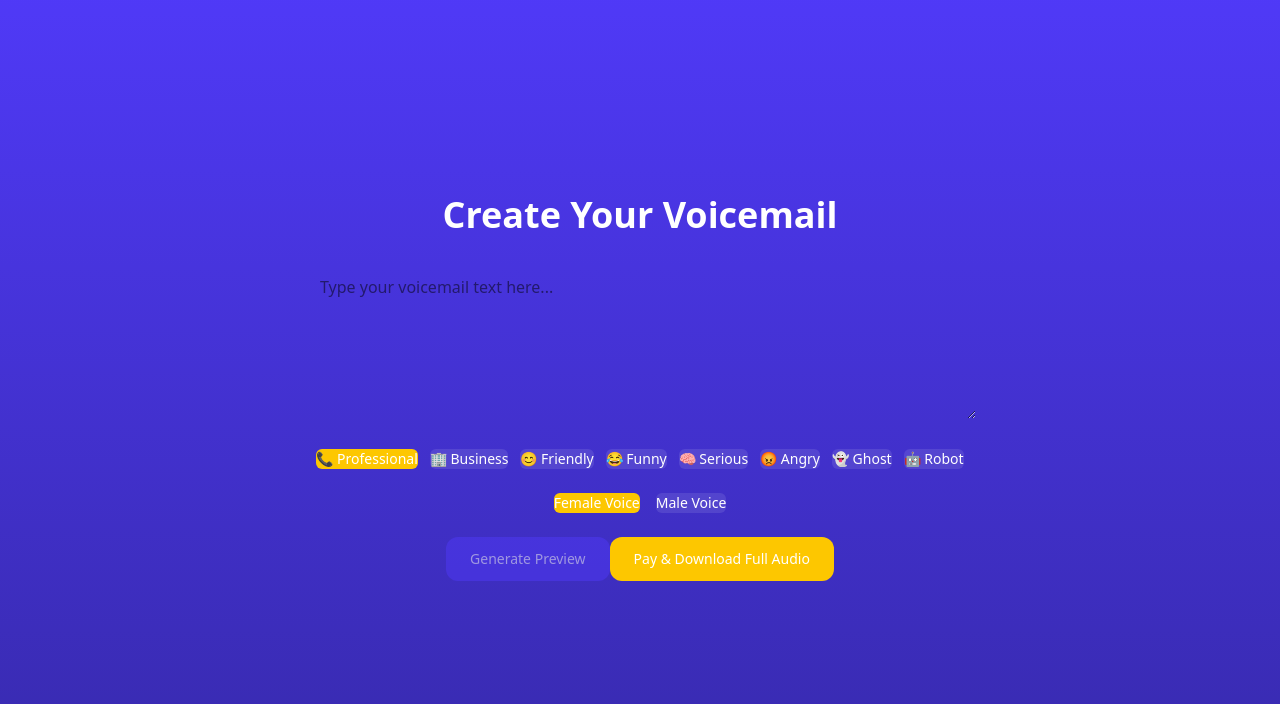
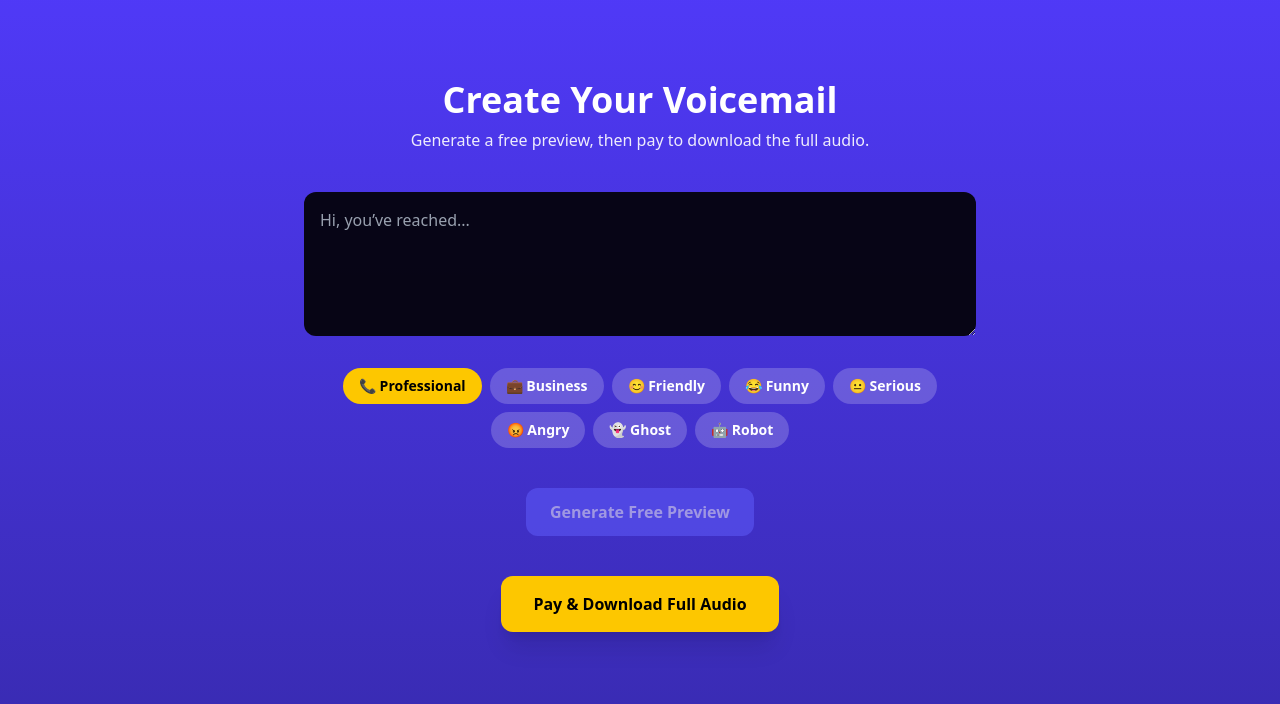
Before and after one commit to luckyone0701/voicemail-genie, a Next.js app: page /create in a window 1280 px wide. Shown: the top 704 px of the page. Built offline with nearby package versions, Linux system fonts and the light colour scheme.

Commit message:
Fix create page layout, tones, pay button, textarea

```diff
--- a/app/create/page.tsx
+++ b/app/create/page.tsx
@@ -1,114 +1,107 @@
 "use client";
 
 import { useState } from "react";
-import { Button } from "@/components/ui/button";
 
 const TONES = [
   { id: "professional", label: "📞 Professional" },
-  { id: "business", label: "🏢 Business" },
+  { id: "business", label: "💼 Business" },
   { id: "friendly", label: "😊 Friendly" },
   { id: "funny", label: "😂 Funny" },
-  { id: "serious", label: "🧠 Serious" },
+  { id: "serious", label: "😐 Serious" },
   { id: "angry", label: "😡 Angry" },
   { id: "ghost", label: "👻 Ghost" },
   { id: "robot", label: "🤖 Robot" },
 ];
 
-type ToneId = (typeof TONES)[number]["id"];
-type Voice = "female" | "male";
-
 export default function CreatePage() {
   const [text, setText] = useState("");
-  const [tone, setTone] = useState<ToneId>("professional");
-  const [voice, setVoice] = useState<Voice>("female");
-  const [audio, setAudio] = useState<string | null>(null);
+  const [tone, setTone] = useState("professional");
+  const [audioUrl, setAudioUrl] = useState<string | null>(null);
   const [loading, setLoading] = useState(false);
 
   async function generatePreview() {
     setLoading(true);
-    setAudio(null);
+    setAudioUrl(null);
 
+    try {
       const res = await fetch("/api/preview", {
         method: "POST",
         headers: { "Content-Type": "application/json" },
-      body: JSON.stringify({ text, tone, voice }),
+        body: JSON.stringify({ text, tone }),
       });
 
       const data = await res.json();
-    setAudio(data.audio ?? null);
+      if (data.audio) setAudioUrl(data.audio);
+    } catch (e) {
+      console.error("Preview failed", e);
+    } finally {
       setLoading(false);
+    }
+  }
+
+  async function goToCheckout() {
+    const res = await fetch("/api/checkout", { method: "POST" });
+    const data = await res.json();
+    window.location.href = data.url;
   }
 
   return (
-    <div className="min-h-screen bg-gradient-to-b from-indigo-600 to-indigo-800 text-white flex items-center justify-center p-6">
-      <div className="w-full max-w-2xl space-y-6 text-center">
-        <h1 className="text-4xl font-extrabold">Create Your Voicemail</h1>
+    <div className="min-h-screen bg-gradient-to-b from-indigo-600 to-indigo-800 text-white flex flex-col items-center px-6">
+      <h1 className="text-4xl font-extrabold mt-20 mb-2">
+        Create Your Voicemail
+      </h1>
+      <p className="opacity-90 mb-10 text-center">
+        Generate a free preview, then pay to download the full audio.
+      </p>
 
+      {/* Text Area */}
       <textarea
         value={text}
         onChange={(e) => setText(e.target.value)}
-          placeholder="Type your voicemail text here..."
-          className="w-full h-40 p-4 rounded-xl text-black"
+        placeholder="Hi, you’ve reached..."
+        className="w-full max-w-2xl h-36 p-4 rounded-xl text-black bg-black/90 placeholder-gray-400 focus:outline-none focus:ring-2 focus:ring-yellow-400"
       />
 
-        {/* Tone buttons */}
-        <div className="flex flex-wrap justify-center gap-3">
+      {/* Tone Buttons */}
+      <div className="flex flex-wrap justify-center gap-2 mt-8 max-w-2xl">
         {TONES.map((t) => (
-            <Button
+          <button
             key={t.id}
             onClick={() => setTone(t.id)}
-              className={
+            className={`px-4 py-2 rounded-full text-sm font-semibold transition ${
               tone === t.id
                 ? "bg-yellow-400 text-black"
-                  : "bg-white/10"
-              }
+                : "bg-white/20 hover:bg-white/30"
+            }`}
           >
             {t.label}
-            </Button>
+          </button>
         ))}
       </div>
 
-        {/* Voice selector */}
-        <div className="flex justify-center gap-4">
-          <Button
-            onClick={() => setVoice("female")}
-            className={voice === "female" ? "bg-yellow-400 text-black" : "bg-white/10"}
-          >
-            Female Voice
-          </Button>
-          <Button
-            onClick={() => setVoice("male")}
-            className={voice === "male" ? "bg-yellow-400 text-black" : "bg-white/10"}
-          >
-            Male Voice
-          </Button>
-        </div>
-
-        <Button
+      {/* Preview Button */}
+      <button
         onClick={generatePreview}
         disabled={loading || text.length < 5}
-          className="bg-green-500 text-black font-bold px-6 py-3 rounded-xl"
+        className="mt-10 bg-indigo-500 hover:bg-indigo-400 disabled:opacity-50 px-6 py-3 rounded-xl font-semibold"
       >
-          {loading ? "Generating..." : "Generate Preview"}
-        </Button>
+        {loading ? "Generating…" : "Generate Free Preview"}
+      </button>
 
-        {audio && (
-          <audio controls className="w-full mt-4">
-            <source src={audio} type="audio/mp3" />
+      {/* Audio Player */}
+      {audioUrl && (
+        <audio controls className="mt-6">
+          <source src={audioUrl} type="audio/mpeg" />
         </audio>
       )}
 
-        <Button
-          onClick={async () => {
-            const res = await fetch("/api/checkout", { method: "POST" });
-            const data = await res.json();
-            window.location.href = data.url;
-          }}
-          className="bg-yellow-400 text-black font-bold px-6 py-3 rounded-xl"
+      {/* Pay Button */}
+      <button
+        onClick={goToCheckout}
+        className="mt-10 bg-yellow-400 hover:bg-yellow-300 text-black font-extrabold px-8 py-4 rounded-xl shadow-xl"
       >
         Pay & Download Full Audio
-        </Button>
-      </div>
+      </button>
     </div>
   );
 }
```
Lines whose indentation alone changed are shown as unchanged.
